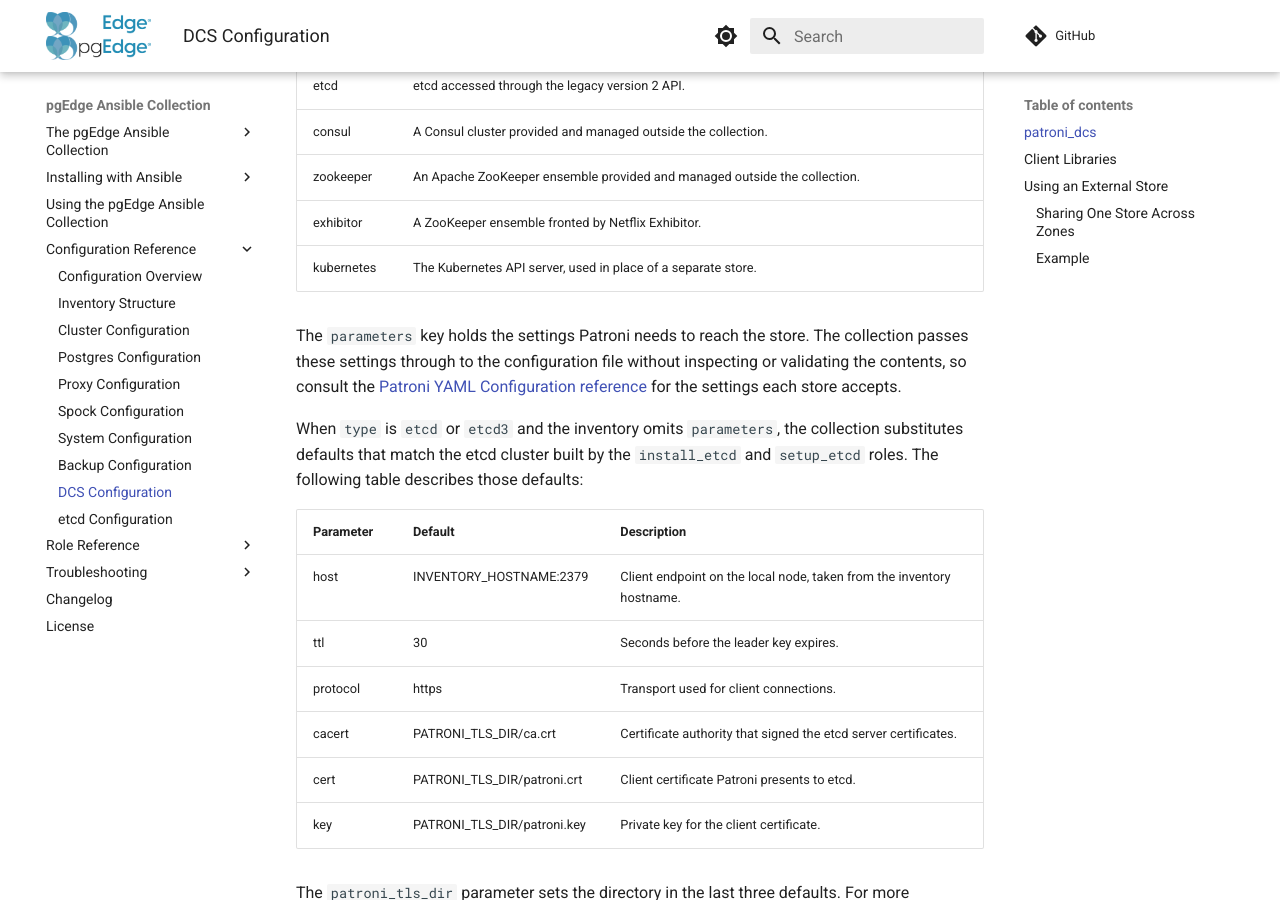
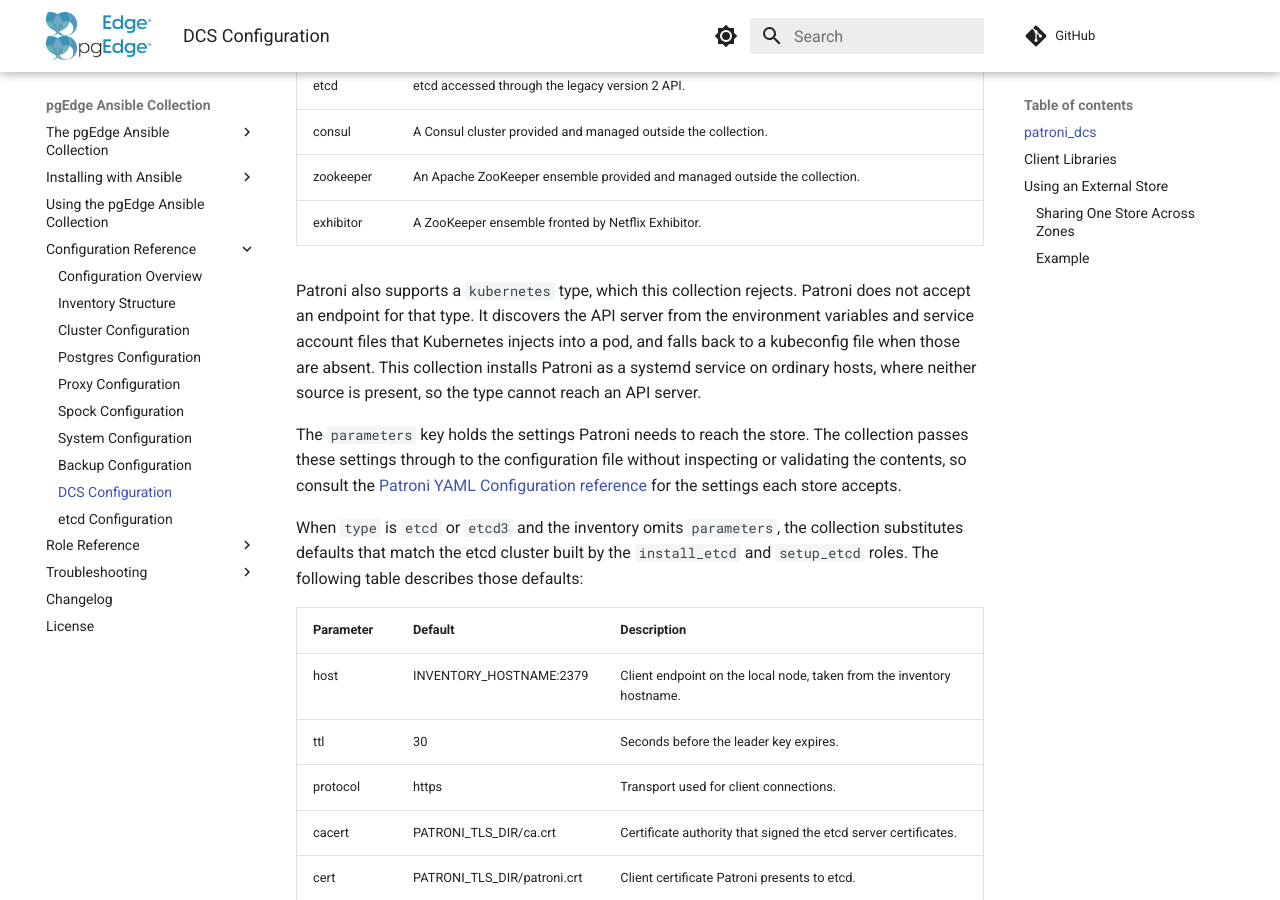
Before and after one commit to pgEdge/pgedge-ansible, an MkDocs documentation site: the page built from docs/configuration/dcs.md, in a window 1280 px wide and 900 px high, scrolled down 749 px. Built offline with MkDocs 1.6.1 and Material for MkDocs 9.7.7, drawn with Linux system fonts in a browser that asks for light colours; comment, search, counter and statistics services are not loaded; some of the changed text lies outside the part shown.

Commit message:
fix(init_server): drop kubernetes from the accepted DCS types
Patroni's kubernetes type takes no endpoint setting. It discovers the API
server from the environment variables and service account files Kubernetes
injects into a pod, and falls back to a kubeconfig file when those are absent.
This collection installs Patroni as a systemd service on ordinary hosts, where
neither source exists, so the type cannot reach an API server and nothing in
patroni_dcs.parameters can supply one.

Remove it from the validated list, drop its now-unreachable entries from the
client package map, and explain the exclusion in the DCS documentation.

Co-Authored-By: Claude Opus 5 (1M context) <noreply@anthropic.com>

```diff
--- a/docs/configuration/dcs.md
+++ b/docs/configuration/dcs.md
@@ -28,7 +28,13 @@ not recognized. The following table describes the accepted values:
 | consul | A Consul cluster provided and managed outside the collection. |
 | zookeeper | An Apache ZooKeeper ensemble provided and managed outside the collection. |
 | exhibitor | A ZooKeeper ensemble fronted by Netflix Exhibitor. |
-| kubernetes | The Kubernetes API server, used in place of a separate store. |
+
+Patroni also supports a `kubernetes` type, which this collection rejects.
+Patroni does not accept an endpoint for that type. It discovers the API server
+from the environment variables and service account files that Kubernetes
+injects into a pod, and falls back to a kubeconfig file when those are absent.
+This collection installs Patroni as a systemd service on ordinary hosts, where
+neither source is present, so the type cannot reach an API server.
 
 The `parameters` key holds the settings Patroni needs to reach the store. The
 collection passes these settings through to the configuration file without
```
Also changed, not shown: other parts of docs/configuration/dcs.md (+0 -1 lines), docs/CHANGELOG.md (+5 -1 lines), docs/configuration.md (+1 -1 lines), 2 other files.
